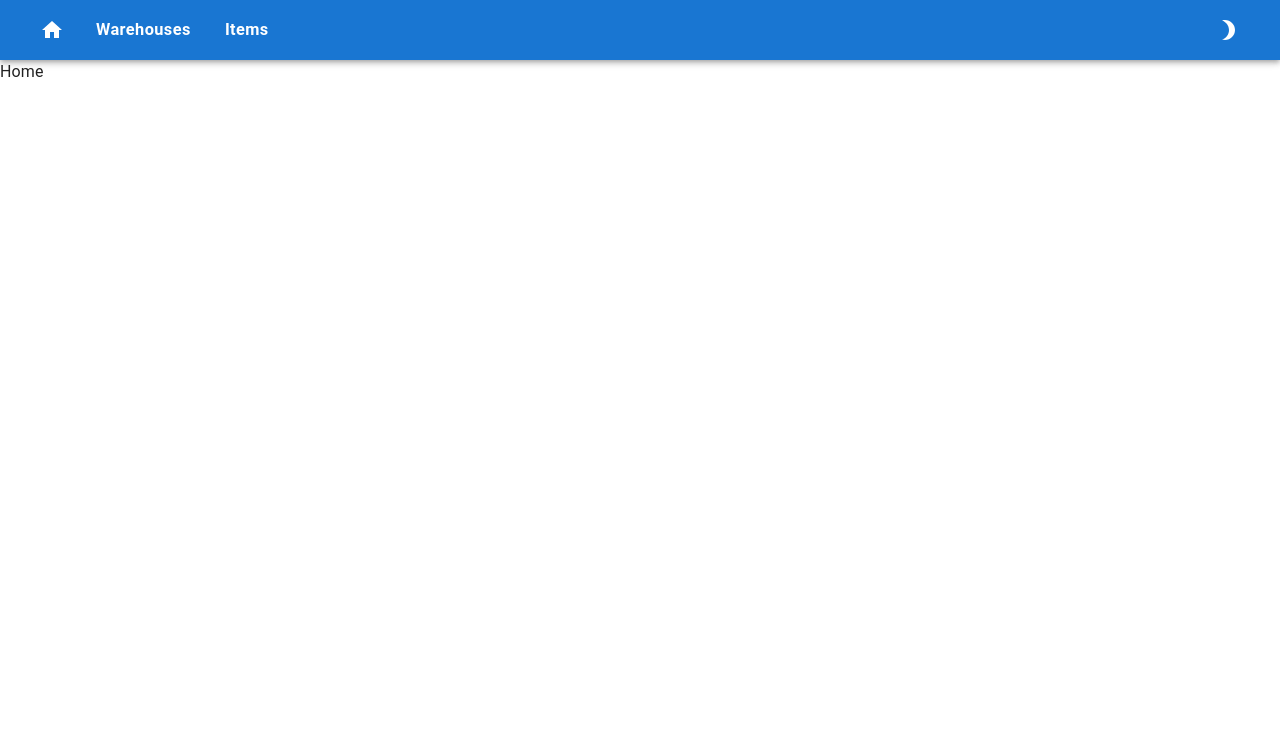
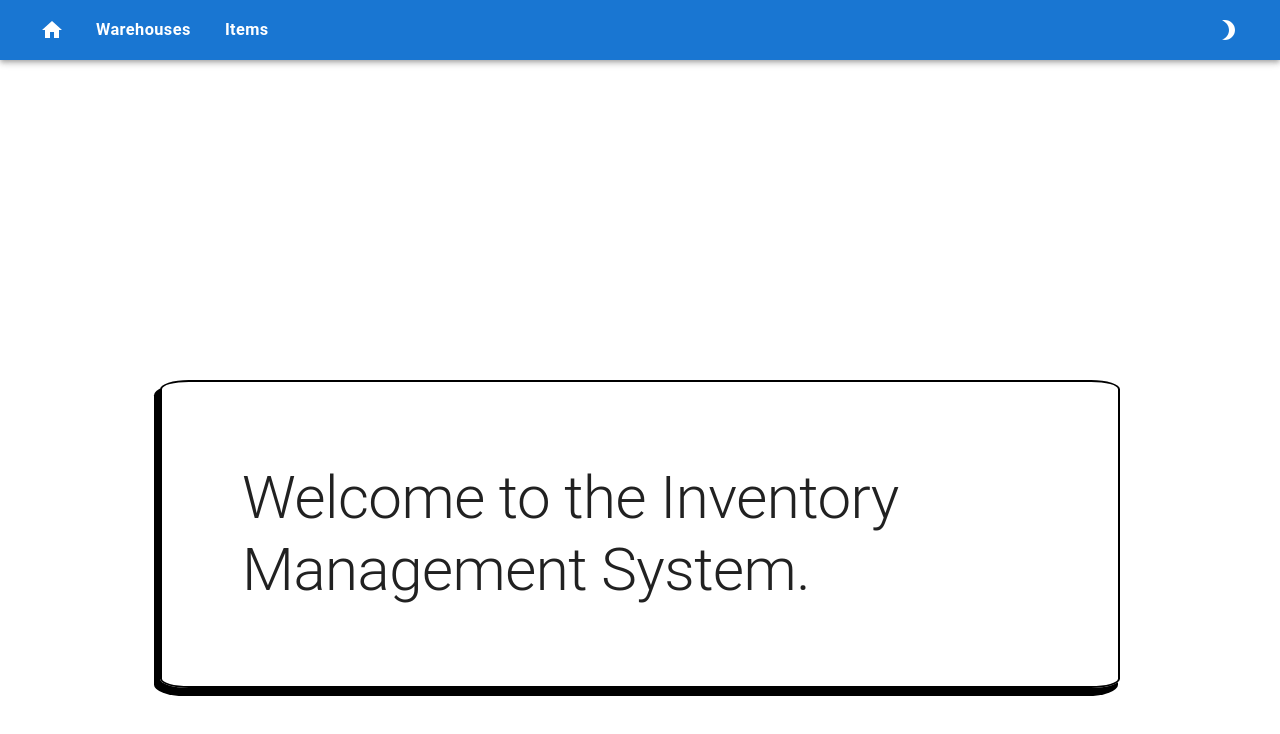
Before and after one commit to mannguyen25/Skillstorm-Project1, a React (Create React App) app in the folder frontend/: page / in a window 1280 px wide. Shown: the top 734 px of the page. Built offline with nearby package versions, Linux system fonts and the light colour scheme.

Commit message:
Home page added
Added unique upcs on backend, updated homepage, added warehouse schema on frontend yup

```diff
--- /dev/null
+++ b/frontend/src/components/WarehouseForm.jsx
@@ -0,0 +1,55 @@
+import {useState} from 'react';
+import {Fab, Zoom, Button, TextField, Dialog, DialogActions, DialogContent, DialogTitle,
+        OutlinedInput, InputLabel, InputAdornment, FormControl, MenuItem, Select} from '@mui/material';
+import AddIcon from '@mui/icons-material/Add';
+import { useForm, Controller } from "react-hook-form";
+import { yupResolver } from '@hookform/resolvers/yup';
+import {warehouseSchema} from '../validation/warehouseSchema'
+import axios from 'axios';
+
+export const WarehouseForm = ({setWarehouseList}) => {
+    const { handleSubmit, control, formState: { isValid }} = useForm({
+        defaultValues: {
+            name: '',
+            brand: '',
+            UPC: '',
+            cost: 0,
+            component: '',
+            imgUrl: ''
+        },
+        resolver: yupResolver(warehouseSchema),
+        mode: "onChange"
+    });
+    const onSubmit = async data => {
+      try{
+        console.log(data);
+        const res = await axios.post('http://localhost:9000/items', data)
+        setWarehouseList(warehouseList => [...warehouseList, res.data]);
+        setOpen(false);
+      }
+      catch (err) {
+        console.error(err);
+    }
+    };
+    const [open, setOpen] = useState(false);
+    const handleClickOpen = () => {
+        setOpen(true);
+      };
+
+    const handleClose = () => {
+        setOpen(false);
+      };
+    return (
+    <Zoom in={true} style={{ 'transitionDuration' : '800ms' }}>
+    <Fab sx={{
+        position: 'absolute',
+        bottom: 60,
+        right: 60,}}
+        color="primary" aria-label="add"
+        onClick={handleClickOpen}
+        >
+            <AddIcon />
+    </Fab>
+    </Zoom>
+    )
+}
--- a/frontend/src/components/index.js
+++ b/frontend/src/components/index.js
@@ -2,3 +2,4 @@ export * from './ProgressBar';
 export * from './Actions';
 export * from './ButtonAppBar';
 export * from './ItemForm';
+export * from './WarehouseForm';
--- a/frontend/src/pages/Home.jsx
+++ b/frontend/src/pages/Home.jsx
@@ -1,8 +1,28 @@
-import { Typography } from "@mui/material";
+import { Box, Typography, Slide } from "@mui/material";
+import { useTheme } from "@emotion/react";
 export const Home = () => {
+    const theme = useTheme();
     return (
-        <Typography>
-            Home
-        </Typography>
+        <Slide mountOnEnter unmountOnExit in={true} direction='up'
+
+        style={{display: 'flex', justifyItems: 'center', alignItems: 'center'}}
+        >
+            <Box
+            sx={{
+                minWidth: 500,
+                mt: 40,
+                mx: 20,
+                textAlign: "left",
+                border: `2px solid ${theme.palette.mode === 'dark'? '#fff': '#000'}`,
+                borderRadius: '3%',
+                padding: 10,
+                boxShadow: `-4px 6px 0px 2px ${theme.palette.mode === 'dark'? '#fff': '#000'}`,
+            }}
+            >
+                <Typography variant="h2">
+                    Welcome to the Inventory Management System.
+                </Typography>
+            </Box>
+        </Slide>
     )
 }
--- a/frontend/src/pages/Item.jsx
+++ b/frontend/src/pages/Item.jsx
@@ -24,7 +24,6 @@ export const ItemList = () => {
         field: '_id',
         headerName: 'ID',
         flex: 1,
-        renderCell: (params) => (<a href={`http://localhost:9000/items`}>{params.row._id}</a>)
       },
       {
         field: 'imgUrl',
--- a/frontend/src/pages/WarehouseList.jsx
+++ b/frontend/src/pages/WarehouseList.jsx
@@ -172,15 +172,7 @@ export const WarehouseList = () => {
           onCellEditStop={(params) => setRowId(params.id)}
           columnVisibilityModel={{inventory: false}}
           />
-          <Zoom in={true} style={{ 'transitionDuration' : '800ms' }} unmountOnExit>
-            <Fab sx={{
-                position: 'absolute',
-                bottom: 60,
-                right: 60,}}
-                color="primary" aria-label="add" >
-                    <AddIcon />
-            </Fab>
-            </Zoom>
+
         </Box>
       </>
 
--- /dev/null
+++ b/frontend/src/validation/warehouseSchema.jsx
@@ -0,0 +1,12 @@
+import * as yup from "yup";
+
+export const warehouseSchema = yup.object({
+    capacity: yup.number().required(),
+    inventory: yup.array()
+        .of(
+            yup.object().shape({
+                item: yup.string(),
+                qty: yup.number(),
+              })
+        )
+})
```
Also changed, not shown: 1 other file (tests, documents, lock files or other folders).
